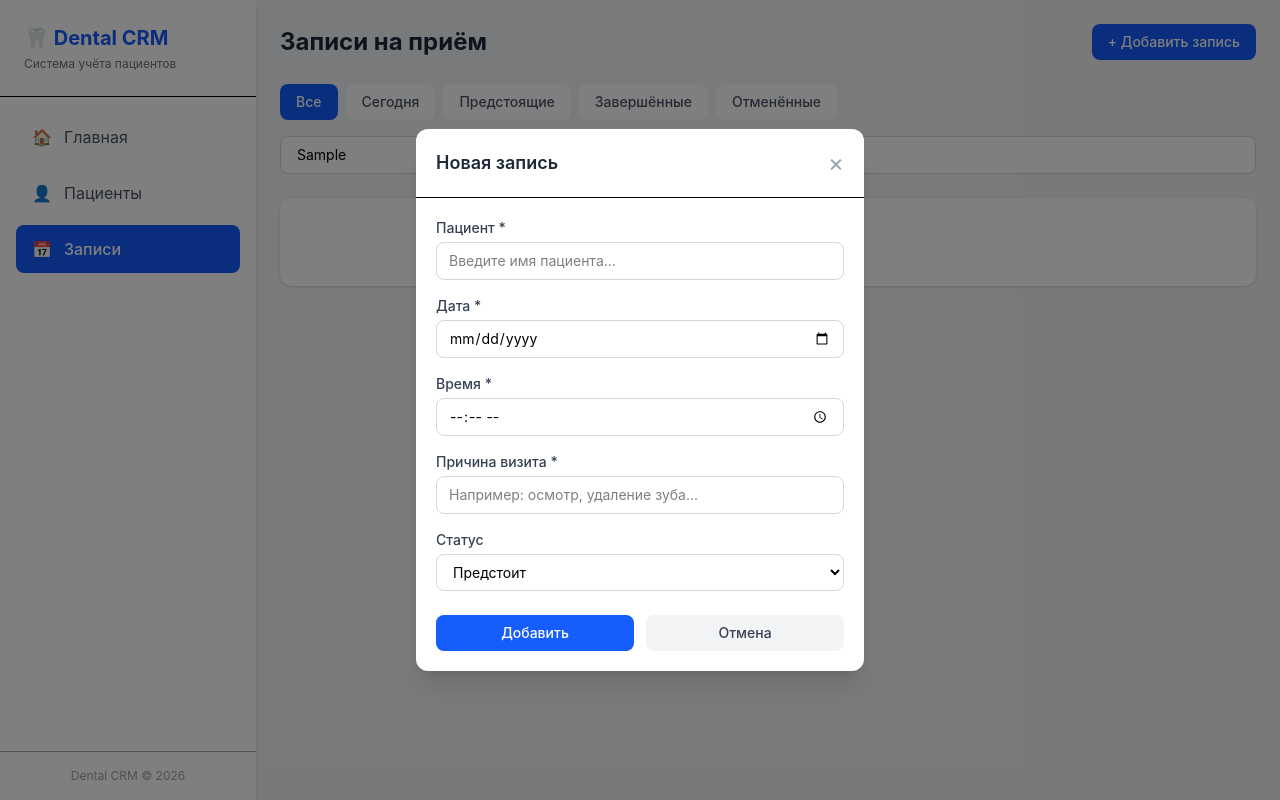
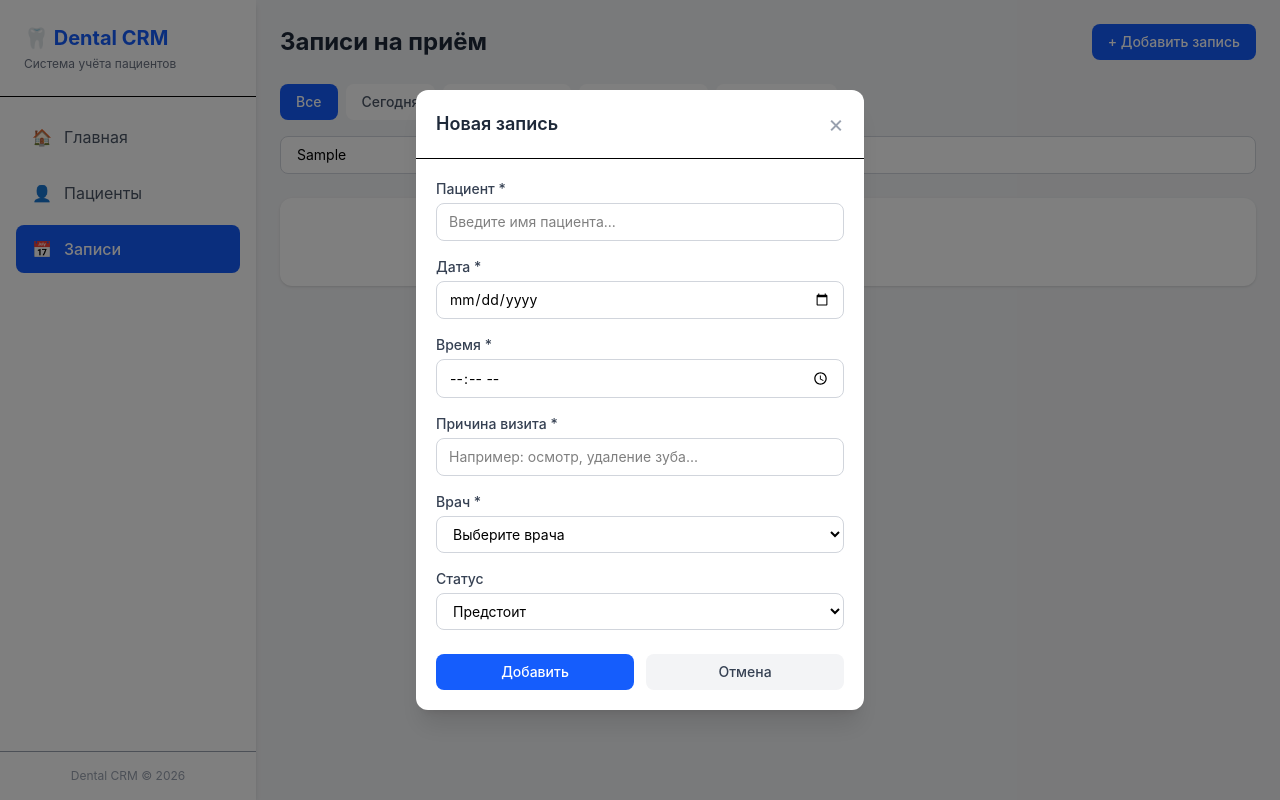
Before and after one commit to yusufms48/dental-crm, a React (Vite) app: page /appointments in a window 1280 px wide. Both pictures are taken after typing "Sample" into the empty fields and a click on the button "+ Добавить запись". Built offline with nearby package versions, Linux system fonts and the light colour scheme.

Commit message:
feat: add doctor selection to appointments

```diff
--- a/src/pages/Appointments/Appointments.jsx
+++ b/src/pages/Appointments/Appointments.jsx
@@ -1,4 +1,5 @@
 import { useState } from "react";
+
 import { useSelector, useDispatch } from "react-redux";
 import { v4 as uuidv4 } from "uuid";
 import {
@@ -9,6 +10,7 @@ import {
 import Modal from "../../components/Modal/Modal";
 import ConfirmModal from "../../components/Modal/ConfirmModal";
 import PatientSearch from "../../components/PatientSearch/PatientSearch";
+import { DOCTORS } from "../../utils/doctors";
 
 const statusLabel = {
   upcoming: { text: "Предстоит", color: "bg-blue-100 text-blue-700" },
@@ -22,6 +24,7 @@ const emptyForm = {
   time: "",
   reason: "",
   status: "upcoming",
+  doctorId: "",
 };
 
 export default function Appointments() {
@@ -42,6 +45,11 @@ export default function Appointments() {
   const getPatientName = (patientId) => {
     const patient = patients.find((p) => p.id === patientId);
     return patient ? patient.name : "Неизвестен";
+  };
+
+  const getDoctorName = (doctorId) => {
+    const doctor = DOCTORS.find((d) => d.id === doctorId);
+    return doctor ? doctor.name : null;
   };
 
   const filtered = appointments
@@ -81,6 +89,7 @@ export default function Appointments() {
       time: appointment.time,
       reason: appointment.reason,
       status: appointment.status,
+      doctorId: appointment.doctorId || "",
     });
     setShowModal(true);
   };
@@ -170,6 +179,11 @@ export default function Appointments() {
                 <p className="text-sm text-gray-400">
                   {a.date.split("-").reverse().join(".")} в {a.time}
                 </p>
+                {getDoctorName(a.doctorId) && (
+                  <p className="text-sm text-gray-500">
+                    {getDoctorName(a.doctorId)}
+                  </p>
+                )}
               </div>
               <div className="flex items-center gap-3">
                 <span
@@ -262,6 +276,24 @@ export default function Appointments() {
             </div>
             <div>
               <label className="block text-sm font-medium text-gray-700 mb-1">
+                Врач *
+              </label>
+              <select
+                required
+                value={form.doctorId}
+                onChange={(e) => setForm({ ...form, doctorId: e.target.value })}
+                className="w-full px-3 py-2 border border-gray-300 rounded-lg text-sm focus:outline-none focus:ring-2 focus:ring-blue-500"
+              >
+                <option value="">Выберите врача</option>
+                {DOCTORS.map((d) => (
+                  <option key={d.id} value={d.id}>
+                    {d.name} — {d.specialty}
+                  </option>
+                ))}
+              </select>
+            </div>
+            <div>
+              <label className="block text-sm font-medium text-gray-700 mb-1">
                 Статус
               </label>
               <select
--- /dev/null
+++ b/src/utils/doctors.js
@@ -0,0 +1,4 @@
+export const DOCTORS = [
+  { id: "1", name: "др. Турал Мехтизаде", specialty: "Терапевт" },
+  { id: "2", name: "др. Талех Мехтизаде", specialty: "Хирург" },
+];
```
